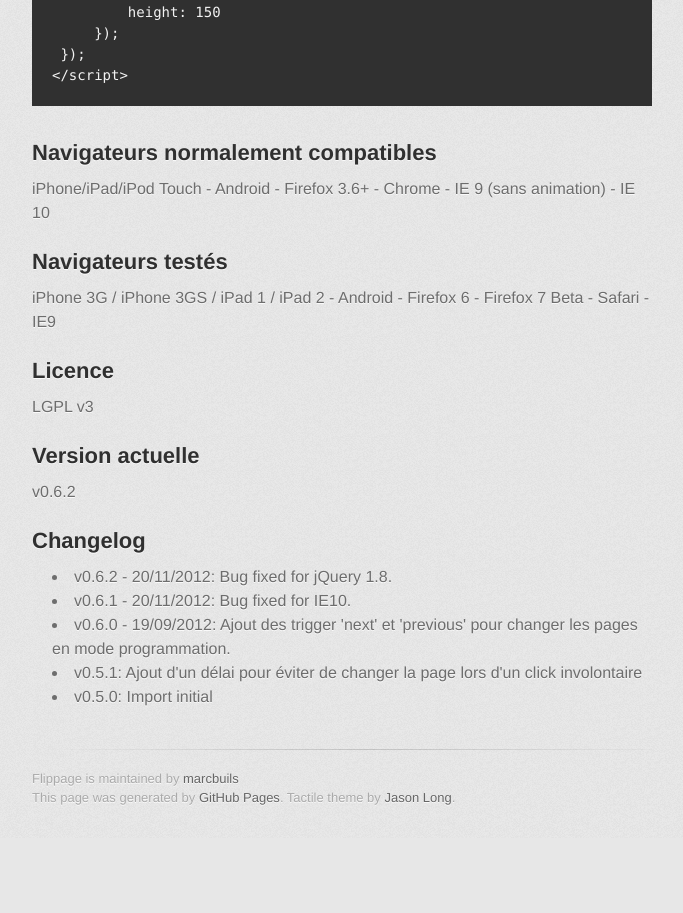
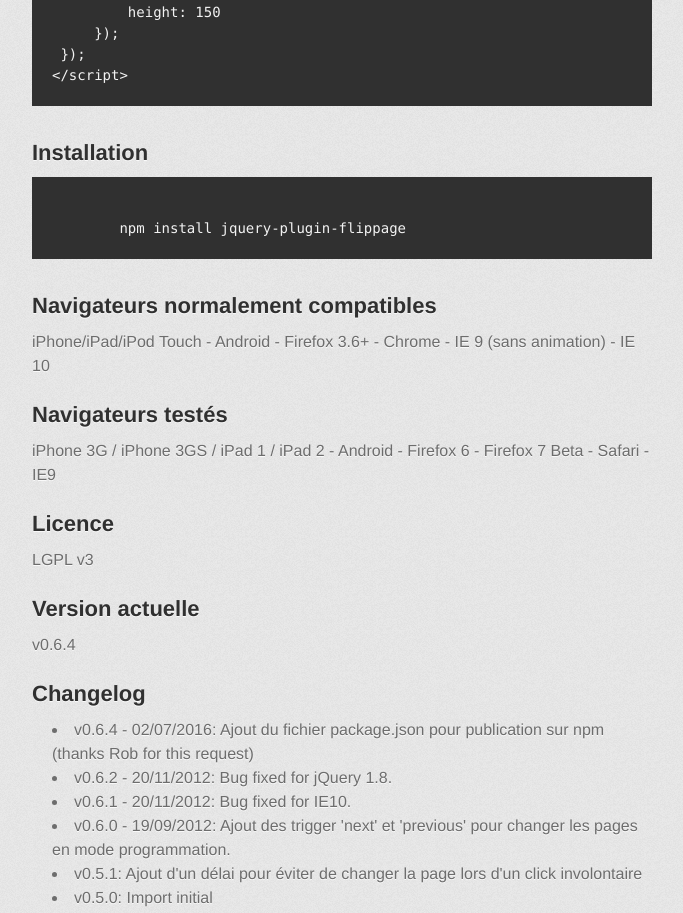
Before and after one commit to marcbuils/Flippage, a plain HTML site: page index.html in a window 1280 px wide. Shown: the part 2080-2993 px from the top of the page, without its empty margins (298-981 px from the left). Before the commit the page ends 2918 px from the top, so only its background shows below. Drawn offline with nearby package versions, Linux system fonts and the light colour scheme; a web font is replaced by a local one.

Commit message:
Update index.html

```diff
--- a/index.html
+++ b/index.html
@@ -137,6 +137,11 @@ $(function(){
 &lt;/script&gt;
 </code></pre>
 
+<h2>Installation</h2>
+<pre><code>
+	npm install jquery-plugin-flippage
+</code></pre>
+
 <h2>Navigateurs normalement compatibles</h2>
 
 <p>iPhone/iPad/iPod Touch - Android - Firefox 3.6+ - Chrome - IE 9 (sans animation) - IE 10</p>
@@ -151,11 +156,12 @@ $(function(){
 
 <h2>Version actuelle</h2>
 
-<p>v0.6.2</p>
+<p>v0.6.4</p>
 
 <h2>Changelog</h2>
 
 <ul>
+<li>v0.6.4 - 02/07/2016: Ajout du fichier package.json pour publication sur npm (thanks Rob for this request)</li>
 <li>v0.6.2 - 20/11/2012: Bug fixed for jQuery 1.8.</li>
 <li>v0.6.1 - 20/11/2012: Bug fixed for IE10.</li>
 <li>v0.6.0 - 19/09/2012: Ajout des trigger 'next' et 'previous' pour changer les pages en mode programmation.</li>
```
